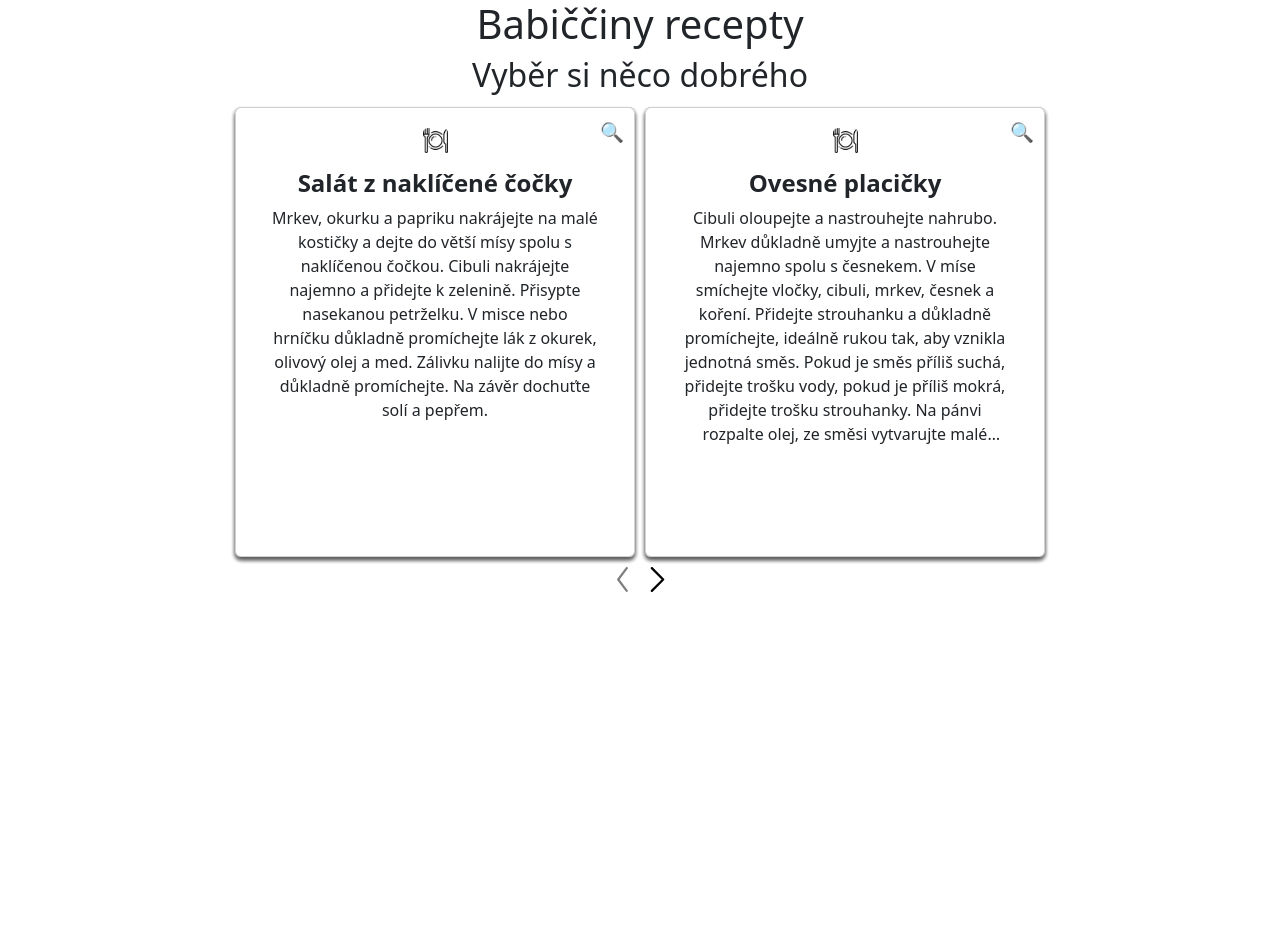
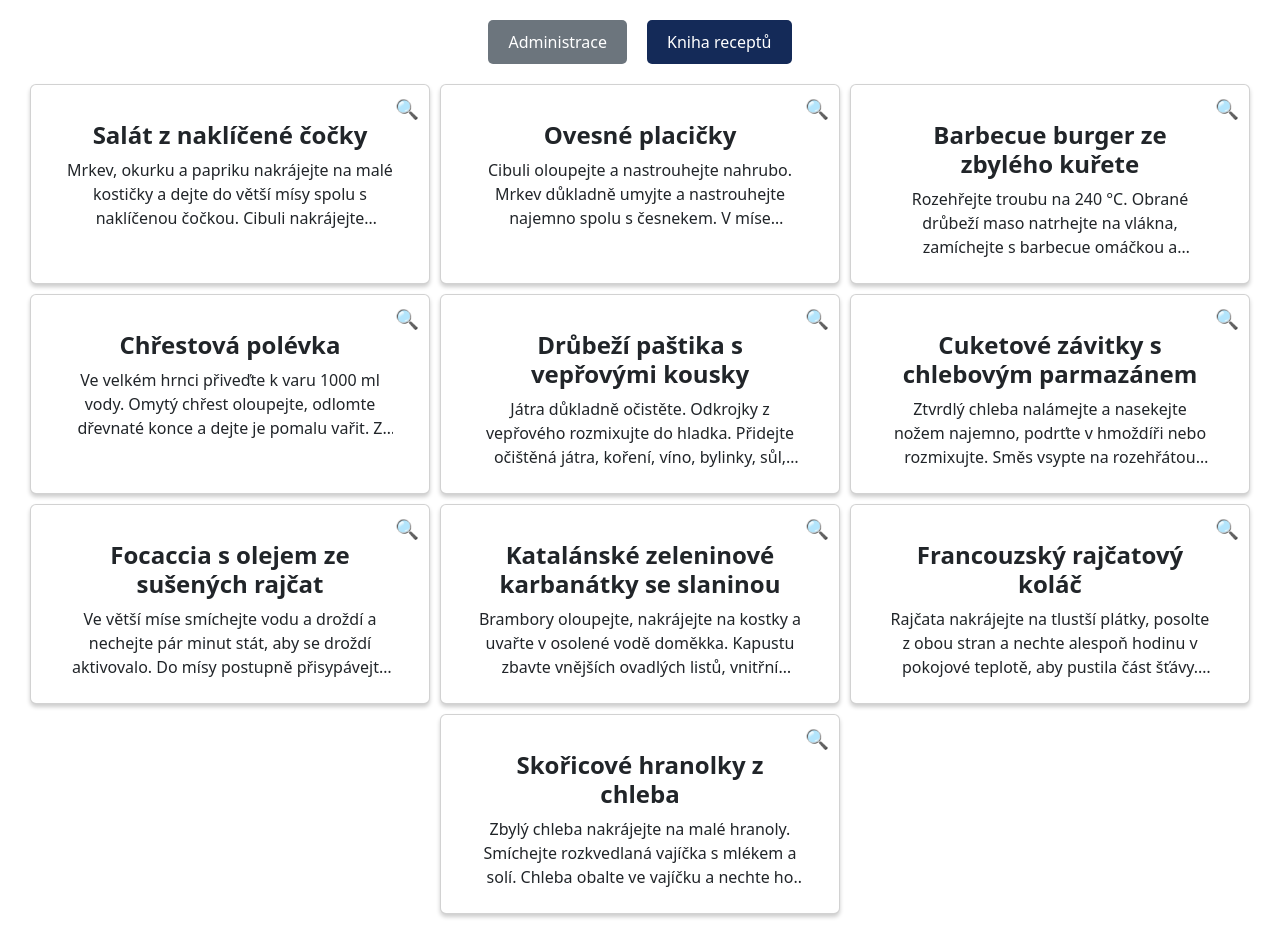
Before and after one commit to mothspaws/React_training, a React (Create React App) app in the folder react-introduction/client/: page / in a window 1280 px wide. Before the commit the page ends 800 px from the top, so only its background shows below. Built offline with nearby package versions, Linux system fonts and the light colour scheme.

Commit message:
Task 3: add menu

```diff
--- a/react-introduction/client/src/App.css
+++ b/react-introduction/client/src/App.css
@@ -1,39 +1,29 @@
 .App {
   text-align: center;
+  margin: 20px;
 }
 
-.App-logo {
-  height: 40vmin;
-  pointer-events: none;
+.view-toggle {
+  margin-bottom: 20px;
 }
 
-@media (prefers-reduced-motion: no-preference) {
-  .App-logo {
-    animation: App-logo-spin infinite 20s linear;
-  }
+.view-toggle button {
+  margin: 0 10px;
+  padding: 10px 20px;
+  cursor: pointer;
+  font-size: 16px;
+  border: none;
+  background-color: #142a58;
+  color: white;
+  border-radius: 5px;
+  transition: background-color 0.3s;
 }
 
-.App-header {
-  background-color: #282c34;
-  min-height: 100vh;
-  display: flex;
-  flex-direction: column;
-  align-items: center;
-  justify-content: center;
-  font-size: calc(10px + 2vmin);
-  color: white;
+.view-toggle button:disabled {
+  background-color: #6c757d;
+  cursor: not-allowed;
 }
 
-.App-link {
-  color: #61dafb;
+.view-toggle button:not(:disabled):hover {
+  background-color: #1d3a87;
 }
-
-@keyframes App-logo-spin {
-  from {
-    transform: rotate(0deg);
-  }
-
-  to {
-    transform: rotate(360deg);
-  }
-}
--- a/react-introduction/client/src/App.js
+++ b/react-introduction/client/src/App.js
@@ -1,5 +1,7 @@
 import './App.css';
-import RecipeList from './components/RecipeBook';
+import RecipeBook from './components/RecipeBook';
+import RecipeTable from './components/RecipeTable';
+import { useState } from 'react';
 import 'bootstrap/dist/css/bootstrap.min.css';
 
 const recipes = {
@@ -539,13 +541,30 @@ const recipes = {
 };
 
 function App() {
-  return (
-    <div className="App">
-      <h1>{recipes.name}</h1>
-      <h2>Vyběr si něco dobrého</h2>
-      <RecipeList recipes={recipes.recipes} />
+  const [viewMode, setViewMode] = useState('table');
+
+  const handleViewChange = (mode) => {
+    setViewMode(mode);
+  };
+
+return (
+  <div className="App">
+    <div className="view-toggle">
+      <button onClick={() => handleViewChange('table')} disabled={viewMode === 'table'}>
+        Administrace
+      </button>
+      <button onClick={() => handleViewChange('book')} disabled={viewMode === 'book'}>
+        Kniha receptů
+      </button>
     </div>
-  );
+
+    {viewMode === 'table' ? (
+      <RecipeTable recipes={recipes.recipes} />
+    ) : (
+      <RecipeBook recipes={recipes.recipes} />
+    )}
+  </div>
+);
 }
 
 export default App;
--- a/react-introduction/client/src/components/RecipeTable.js
+++ b/react-introduction/client/src/components/RecipeTable.js
@@ -0,0 +1,19 @@
+import './styles/RecipeTable.css';
+import RecipeCard from './RecipeCard';
+
+function RecipeTable({ recipes }) {
+    return (
+        <div className="recipe-table">
+            {recipes.map((recipe) => (
+                <div className="recipe-table-item" key={recipe.id}>
+                    <RecipeCard
+                        recipe={recipe}
+                        size="small"
+                    />
+                </div>
+            ))}
+        </div>
+    );
+}
+
+export default RecipeTable;
--- a/react-introduction/client/src/components/styles/RecipeCard.css
+++ b/react-introduction/client/src/components/styles/RecipeCard.css
@@ -9,6 +9,10 @@
   flex-direction: column;
   position: relative;
   overflow: hidden;
+
+  &:hover {
+    box-shadow: 0 4px 4px rgba(0, 0, 0, 0.4);
+  }
 
   .card-title {
     font-size: 1.5rem;
@@ -40,7 +44,7 @@
 
 .card.small {
   width: 400px;
-  height: 250px;
+  height: 200px;
 
   .card-text {
     -webkit-line-clamp: 3;
--- a/react-introduction/client/src/components/styles/RecipeTable.css
+++ b/react-introduction/client/src/components/styles/RecipeTable.css
@@ -0,0 +1,10 @@
+.recipe-table {
+    display: flex;
+    flex-wrap: wrap;
+    justify-content: center;
+    /* justify-content: space-around; */
+    /* width: 100%; */
+    /* padding: 20px; */
+    /* box-sizing: border-box; */
+    gap: 10px;
+}
```
